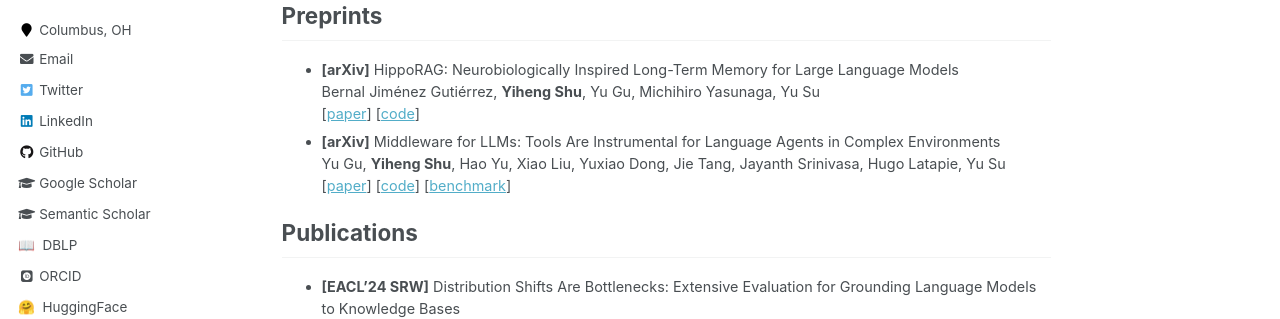
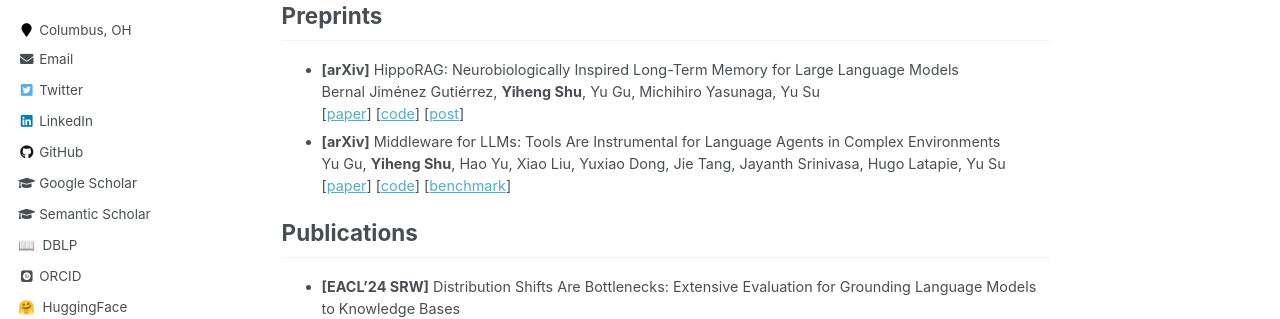
Before and after one commit to yihengshu/yihengshu.github.io, a Jekyll site: the page built from _pages/about.md, in a window 1280 px wide and 900 px high. Shown: the part 355-674 px from the top of the window. Built offline with Jekyll 4.4.1, drawn with Linux system fonts in a browser that asks for light colours; some web fonts are replaced.

Commit message:
Update about.md

```diff
--- a/_pages/about.md
+++ b/_pages/about.md
@@ -27,6 +27,7 @@ Feel free to reach out to me if you're interested in my research.
 Bernal Jiménez Gutiérrez, **Yiheng Shu**, Yu Gu, Michihiro Yasunaga, Yu Su
 [[paper](https://arxiv.org/abs/2405.14831)]
 [[code](https://github.com/OSU-NLP-Group/HippoRAG)]
+[[post](https://x.com/bernaaaljg/status/1795260855002583101)]
 - **[arXiv]** Middleware for LLMs: Tools Are Instrumental for Language Agents in Complex Environments
 Yu Gu, **Yiheng Shu**, Hao Yu, Xiao Liu, Yuxiao Dong, Jie Tang, Jayanth Srinivasa, Hugo Latapie, Yu Su
 [[paper](https://arxiv.org/abs/2402.14672)]
```
